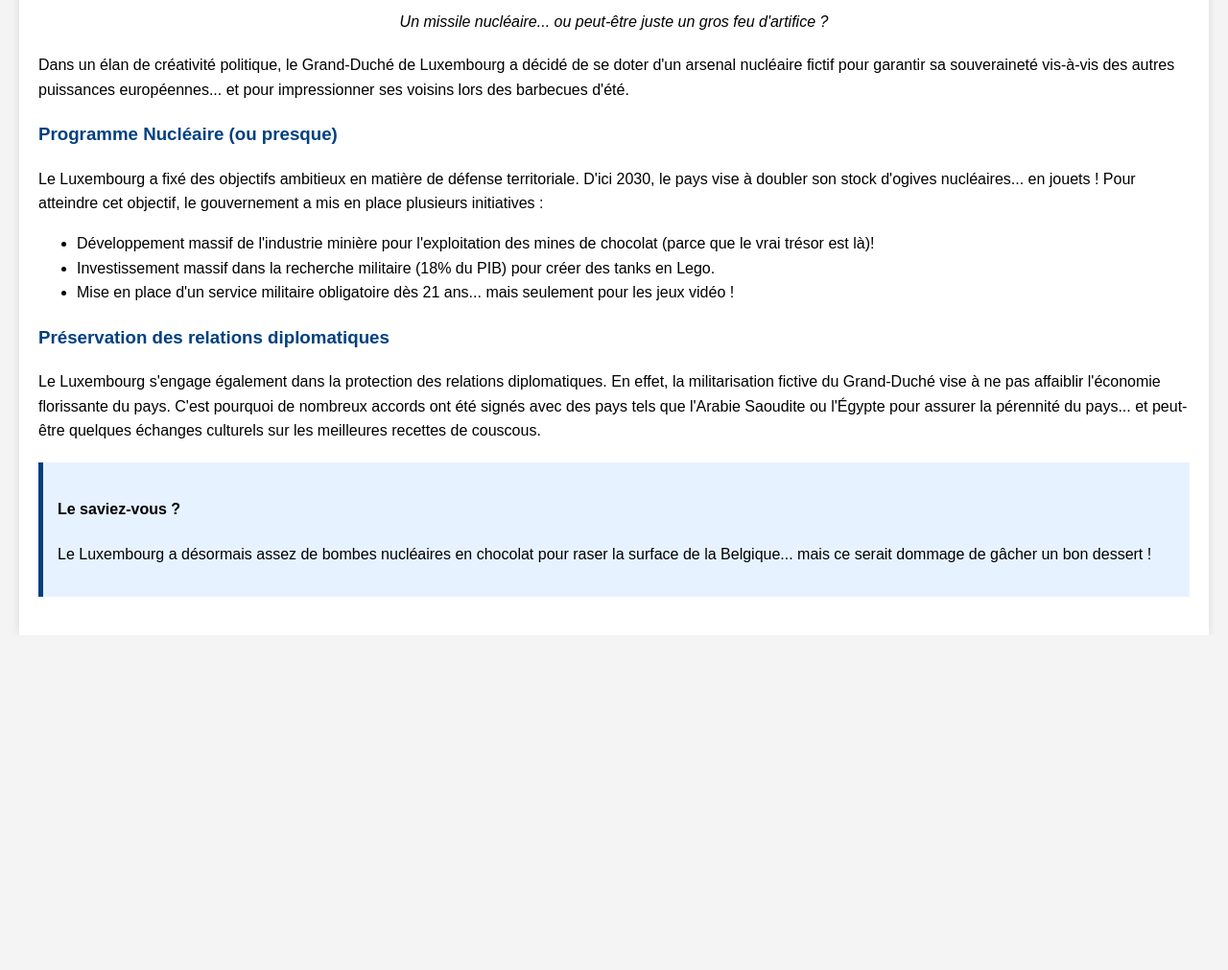
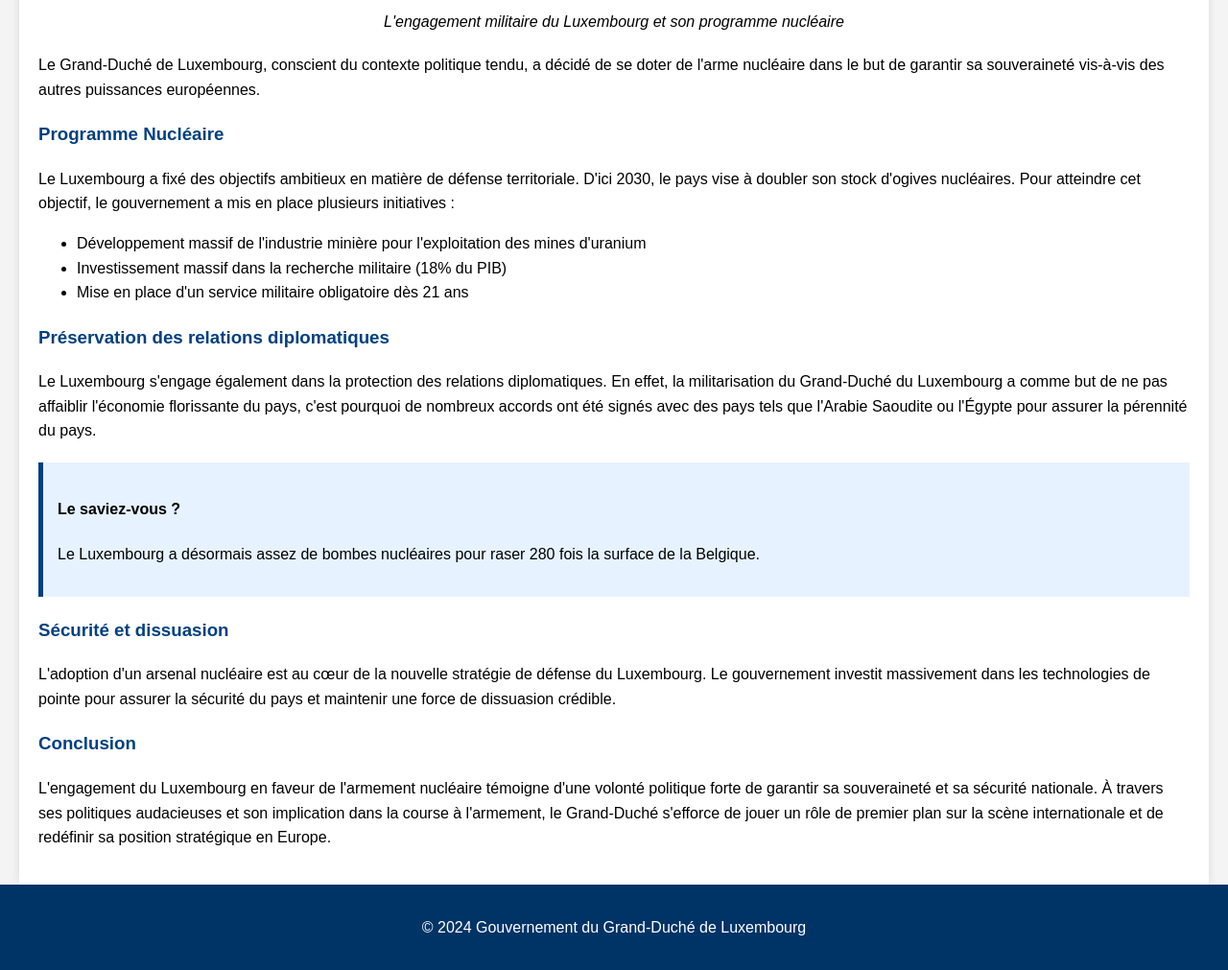
Before and after one commit to AzertyX67/gouvernement.lu, a plain HTML site: page index.html in a window 1280 px wide. Shown: the part 1420-2431 px from the top of the page at 96% size. Before the commit the page ends 2082 px from the top, so only its background shows below. Drawn offline with Linux system fonts and the light colour scheme.

Commit message:
Update index.html

```diff
--- a/index.html
+++ b/index.html
@@ -24,7 +24,7 @@
 </head>
 <body>
     <header>
-        <img src="https://upload.wikimedia.org/wikipedia/fr/7/76/Logo_du_gouvernement_du_Grand-Duché_de_Luxembourg.png" alt="Logo du Gouvernement du Grand-Duché de Luxembourg" class="logo">
+        <img src="https://upload.wikimedia.org/wikipedia/fr/7/76/Logo_du_gouvernement_du_Grand-Duch%C3%A9_de_Luxembourg.png" alt="Logo du Gouvernement du Grand-Duché de Luxembourg" class="logo">
         <h1>Gouvernement du Grand-Duché de Luxembourg</h1>
     </header>
 
@@ -40,30 +40,45 @@
         <section id="gouvernement">
             <h2>Le Gouvernement</h2>
             <img src="https://upload.wikimedia.org/wikipedia/commons/thumb/b/b7/Luc_Frieden_-_2024_%28cropped%29.jpg/200px-Luc_Frieden_-_2024_%28cropped%29.jpg" alt="Premier ministre du Luxembourg" class="small-image">
-            <p class="image-caption">Luc Frieden, Premier ministre du Luxembourg, en pleine réflexion sur l'avenir militaire du pays.</p>
+            <p class="image-caption">Luc Frieden, Premier ministre du Luxembourg</p>
             <img src="https://upload.wikimedia.org/wikipedia/commons/thumb/d/da/Flag_of_Luxembourg.svg/1200px-Flag_of_Luxembourg.svg.png" alt="Drapeau du Luxembourg" class="small-image">
-            <p class="image-caption">Le drapeau du Grand-Duché de Luxembourg, symbole de paix... et d'armement fictif !</p>
+            <p class="image-caption">Le drapeau du Grand-Duché de Luxembourg</p>
         </section>
 
         <article id="nucleaire">
-            <h2>Le Luxembourg s'engage pour l'arme nucléaire... avec humour !</h2>
+            <h2>Le Luxembourg s'engage pour l'arme nucléaire</h2>
 
             <img src="https://upload.wikimedia.org/wikipedia/commons/thumb/9/99/Trident_II_missile_image.jpg/640px-Trident_II_missile_image.jpg" alt="Missile nucléaire" class="article-image">
-            <p class="image-caption">Un missile nucléaire... ou peut-être juste un gros feu d'artifice ?</p>
+            <p class="image-caption">L'engagement militaire du Luxembourg et son programme nucléaire</p>
 
-            <p>Dans un élan de créativité politique, le Grand-Duché de Luxembourg a décidé de se doter d'un arsenal nucléaire fictif pour garantir sa souveraineté vis-à-vis des autres puissances européennes... et pour impressionner ses voisins lors des barbecues d'été.</p>
+            <p>Le Grand-Duché de Luxembourg, conscient du contexte politique tendu, a décidé de se doter de l'arme nucléaire dans le but de garantir sa souveraineté vis-à-vis des autres puissances européennes.</p>
 
-            <h3>Programme Nucléaire (ou presque)</h3>
-            <p>Le Luxembourg a fixé des objectifs ambitieux en matière de défense territoriale. D'ici 2030, le pays vise à doubler son stock d'ogives nucléaires... en jouets ! Pour atteindre cet objectif, le gouvernement a mis en place plusieurs initiatives :</p>
+            <h3>Programme Nucléaire</h3>
+            <p>Le Luxembourg a fixé des objectifs ambitieux en matière de défense territoriale. D'ici 2030, le pays vise à doubler son stock d'ogives nucléaires. Pour atteindre cet objectif, le gouvernement a mis en place plusieurs initiatives :</p>
             <ul>
-                <li>Développement massif de l'industrie minière pour l'exploitation des mines de chocolat (parce que le vrai trésor est là)!</li>
-                <li>Investissement massif dans la recherche militaire (18% du PIB) pour créer des tanks en Lego.</li>
-                <li>Mise en place d'un service militaire obligatoire dès 21 ans... mais seulement pour les jeux vidéo !</li>
+                <li>Développement massif de l'industrie minière pour l'exploitation des mines d'uranium</li>
+                <li>Investissement massif dans la recherche militaire (18% du PIB)</li>
+                <li>Mise en place d'un service militaire obligatoire dès 21 ans</li>
             </ul>
 
             <h3>Préservation des relations diplomatiques</h3>
-            <p>Le Luxembourg s'engage également dans la protection des relations diplomatiques. En effet, la militarisation fictive du Grand-Duché vise à ne pas affaiblir l'économie florissante du pays. C'est pourquoi de nombreux accords ont été signés avec des pays tels que l'Arabie Saoudite ou l'Égypte pour assurer la pérennité du pays... et peut-être quelques échanges culturels sur les meilleures recettes de couscous.</p>
+            <p>Le Luxembourg s'engage également dans la protection des relations diplomatiques. En effet, la militarisation du Grand-Duché du Luxembourg a comme but de ne pas affaiblir l'économie florissante du pays, c'est pourquoi de nombreux accords ont été signés avec des pays tels que l'Arabie Saoudite ou l'Égypte pour assurer la pérennité du pays.</p>
 
             <div class="highlight-box">
                 <h4>Le saviez-vous ?</h4>
-                <p>Le Luxembourg a désormais assez de bombes nucléaires en chocolat pour raser la surface de la Belgique... mais ce serait dommage de gâcher un bon dessert !
+                <p>Le Luxembourg a désormais assez de bombes nucléaires pour raser 280 fois la surface de la Belgique.</p>
+            </div>
+
+            <h3>Sécurité et dissuasion</h3>
+            <p>L'adoption d'un arsenal nucléaire est au cœur de la nouvelle stratégie de défense du Luxembourg. Le gouvernement investit massivement dans les technologies de pointe pour assurer la sécurité du pays et maintenir une force de dissuasion crédible.</p>
+
+            <h3>Conclusion</h3>
+            <p>L'engagement du Luxembourg en faveur de l'armement nucléaire témoigne d'une volonté politique forte de garantir sa souveraineté et sa sécurité nationale. À travers ses politiques audacieuses et son implication dans la course à l'armement, le Grand-Duché s'efforce de jouer un rôle de premier plan sur la scène internationale et de redéfinir sa position stratégique en Europe.</p>
+        </article>
+    </main>
+
+    <footer>
+        <p>&copy; 2024 Gouvernement du Grand-Duché de Luxembourg</p>
+    </footer>
+</body>
+</html>
```
